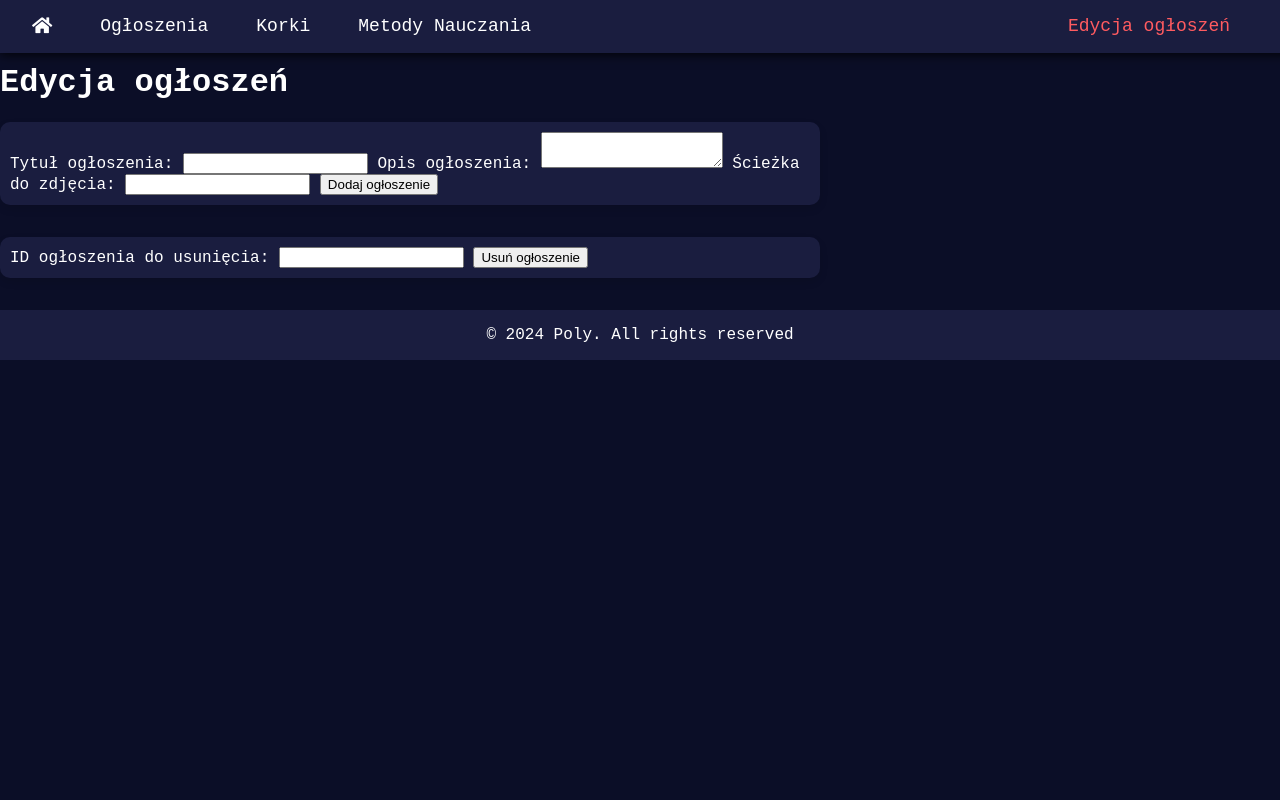
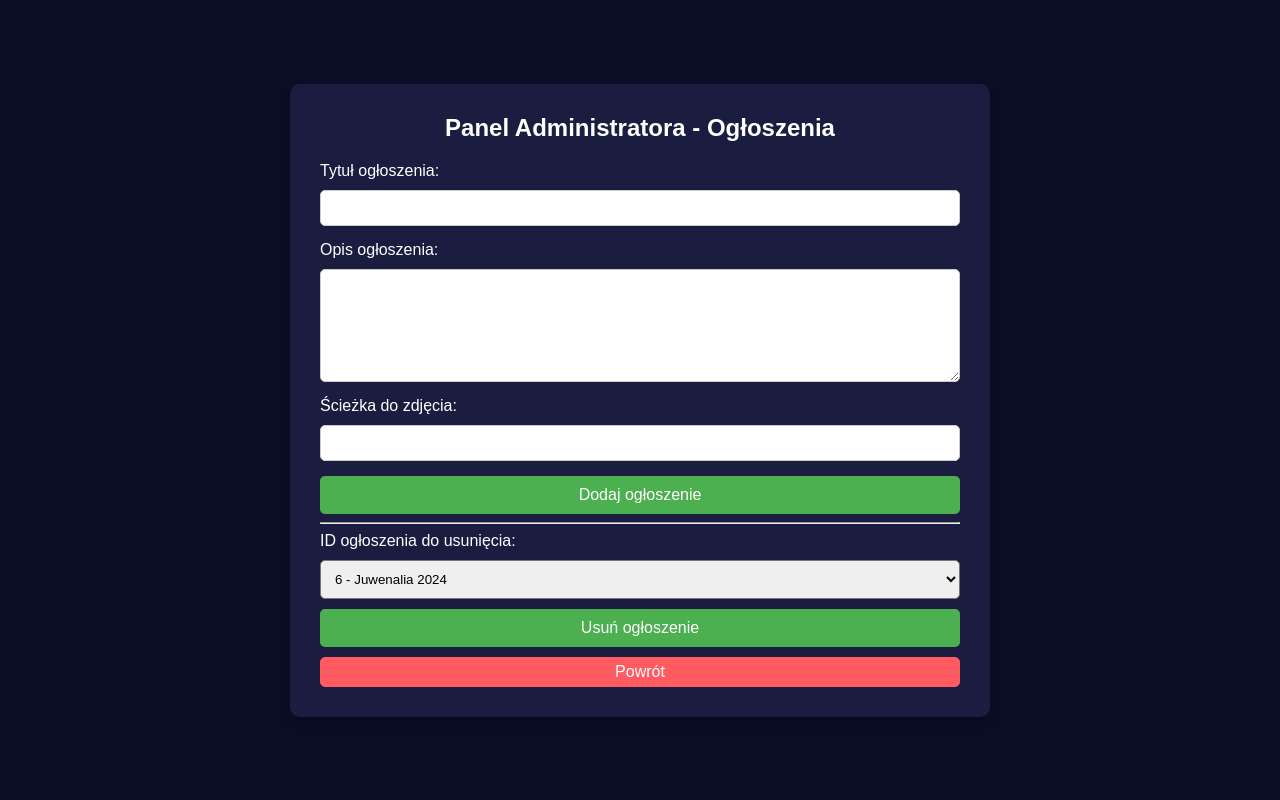
Before and after one commit to kelvin-ux/piokck, a PHP site: page /subsites/edycja_ogloszen.php in a window 1280 px wide. Run offline with PHP 8.4, Linux system fonts and the light colour scheme; data comes from the database, SQL or seed files in the repository.

Commit message:
poprawienie frontendu edycji ogloszen

```diff
--- a/index.php
+++ b/index.php
@@ -17,7 +17,7 @@
                 <li><a href="index.php"><i class="fas fa-home"></i></a></li>
                 <li><a href="subsites/info.php">Ogłoszenia</a></li>
                 <li><a href="subsites/korepetycje.php">Korki</a></li>
-                <li><a href="subsites/metody.php">Metody Nauczanie</a></li>
+                <li><a href="subsites/metody.php">Metody Nauczania</a></li>
             </ul>
             <ul class="nav-right">
                 <?php if(isset($_SESSION['loggedin']) && $_SESSION['loggedin'] === true): ?>
--- a/subsites/edycja_ogloszen.php
+++ b/subsites/edycja_ogloszen.php
@@ -3,68 +3,139 @@
 <head>
     <meta charset="UTF-8">
     <meta http-equiv="X-UA-Compatible" content="IE=edge">
-    <title>Edycja ogłoszeń - Poly</title>
+    <title>Panel Administratora - Ogłoszenia</title>
     <meta name="viewport" content="width=device-width, initial-scale=1">
     <link rel="stylesheet" type="text/css" media="screen" href="../styles.css">
     <link rel="stylesheet" href="https://cdnjs.cloudflare.com/ajax/libs/font-awesome/5.15.4/css/all.min.css">
     <style>
-        .announcement {
-            margin-bottom: 2rem;
+        body {
+            font-family: Arial, sans-serif;
+            margin: 0;
+            padding: 0;
+            display: flex;
+            justify-content: center;
+            align-items: center;
+            height: 100vh;
+            background-color: #0b0e27; /* Nowy kolor tła */
         }
 
-        .content {
-            margin-top: 4rem;
+        .admin-panel {
+            background-color: #1a1d3f;
+            padding: 30px;
+            border-radius: 10px;
+            box-shadow: 0 5px 15px rgba(0, 0, 0, 0.3);
+            color: white;
+            width: 50%;
+            max-width: 800px;
         }
 
-        .nav-left a:first-child {
-            margin-right: 1rem;
+        .admin-panel h2 {
+            text-align: center;
+            margin-top: 0;
+            margin-bottom: 20px;
+        }
+
+        .admin-panel form {
+            display: flex;
+            flex-direction: column;
+        }
+
+        .admin-panel label {
+            margin-bottom: 10px;
+        }
+
+        .admin-panel input[type="text"],
+        .admin-panel input[type="number"],
+        .admin-panel textarea {
+            padding: 8px;
+            border-radius: 5px;
+            border: 1px solid #ccc;
+            margin-bottom: 15px;
+            font-size: 16px;
+        }
+
+        .admin-panel button {
+            padding: 10px;
+            border: none;
+            background-color: #4CAF50;
+            color: white;
+            cursor: pointer;
+            border-radius: 5px;
+            font-size: 16px;
+            transition: background-color 0.3s ease;
+        }
+
+        .admin-panel button:hover {
+            background-color: #45a049;
+        }
+
+        .admin-panel a {
+            display: block;
+            margin-top: 10px;
+            text-align: center;
+            color: white;
+            text-decoration: none;
+            border: 1px solid #ff5b60; /* Kolor obramowania */
+            padding: 5px 10px;
+            border-radius: 5px;
+            background-color: #ff5b60; /* Kolor tła */
+            transition: background-color 0.3s ease;
+        }
+
+        .admin-panel a:hover {
+            background-color: #ff3e47; /* Kolor tła po najechaniu */
+            border-color: #ff3e47; /* Kolor obramowania po najechaniu */
         }
     </style>
 </head>
 <body>
-    <header>
-        <nav>
-            <ul class="nav-left">
-                <li><a href="../index.php"><i class="fas fa-home"></i></a></li>
-                <li><a href="info.php">Ogłoszenia</a></li>
-                <li><a href="korepetycje.php">Korki</a></li>
-                <li><a href="metody.php">Metody Nauczania</a></li>
-            </ul>
-            <ul class="nav-right">
-                <li><a href="edycja_ogloszen.php" class="active">Edycja ogłoszeń</a></li>
-            </ul>
-        </nav>
-    </header>
 
-    <div class="content">
-        <h1 style="margin-top: 0;">Edycja ogłoszeń</h1>
+<div class="admin-panel">
+    <h2>Panel Administratora - Ogłoszenia</h2>
 
-        <!-- Formularz do dodawania ogłoszeń -->
-        <section class="announcement">
-            <form action="process_edit.php" method="post">
+    <!-- Formularz dodawania ogłoszenia -->
+    <form action="dodaj_ogloszenie.php" method="post">
         <label for="tytul">Tytuł ogłoszenia:</label>
         <input type="text" id="tytul" name="tytul" required>
 
-                <label for="Opis">Opis ogłoszenia:</label>
-                <textarea id="Opis" name="Opis" required></textarea>
+        <label for="opis">Opis ogłoszenia:</label>
+        <textarea id="opis" name="opis" rows="5" required></textarea>
 
-                <label for="Zdjecie">Ścieżka do zdjęcia:</label>
-                <input type="text" id="Zdjecie" name="Zdjecie" required>
+        <label for="zdjecie">Ścieżka do zdjęcia:</label>
+        <input type="text" id="zdjecie" name="zdjecie" required>
 
         <button type="submit">Dodaj ogłoszenie</button>
     </form>
-        </section>
 
-        <!-- Formularz do usuwania ogłoszeń -->
-        <section class="announcement">
-            <form action="process_edit.php" method="post">
+    <hr>
+
+    <!-- Formularz usuwania ogłoszenia -->
+    <form action="usun_ogloszenie.php" method="post">
         <label for="delete_id">ID ogłoszenia do usunięcia:</label>
-                <input type="number" id="delete_id" name="delete_id" required min="0">
-                <button type="submit">Usuń ogłoszenie</button>
+        <select id="delete_id" name="id_ogloszenia">
+            <?php
+            $mysqli = new mysqli("localhost", "root", "", "kck_pio");
+            if ($mysqli->connect_error) {
+                die("Connection failed: " . $mysqli->connect_error);
+            }
+
+            $result = $mysqli->query("SELECT ID_ogloszenia, tytul FROM ogloszenia");
+            if ($result->num_rows > 0) {
+                while ($row = $result->fetch_assoc()) {
+                    echo '<option value="' . $row['ID_ogloszenia'] . '">' . $row['ID_ogloszenia'] . ' - ' . $row['tytul'] . '</option>';
+                }
+            } else {
+                echo '<option value="">Brak ogłoszeń</option>';
+            }
+            $mysqli->close();
+            ?>
+        </select>
+        <button type="submit" onclick="return confirm('Czy na pewno chcesz usunąć to ogłoszenie?')">Usuń ogłoszenie</button>
     </form>
-        </section>
+
+    <!-- Link do powrotu do podstrony ogłoszenia -->
+    <a href="info.php?id=" class="back-link">Powrót</a>
 </div>
 
-    <footer class="footer">&copy; 2024 Poly. All rights reserved</footer>
 </body>
 </html>
```
Also changed, not shown: subsites/dodaj_ogloszenie.php (added, +110 -0 lines), subsites/process_edit.php (deleted, +0 -67 lines), subsites/usun_ogloszenie.php (added, +110 -0 lines). Lines whose indentation alone changed are shown as unchanged.
